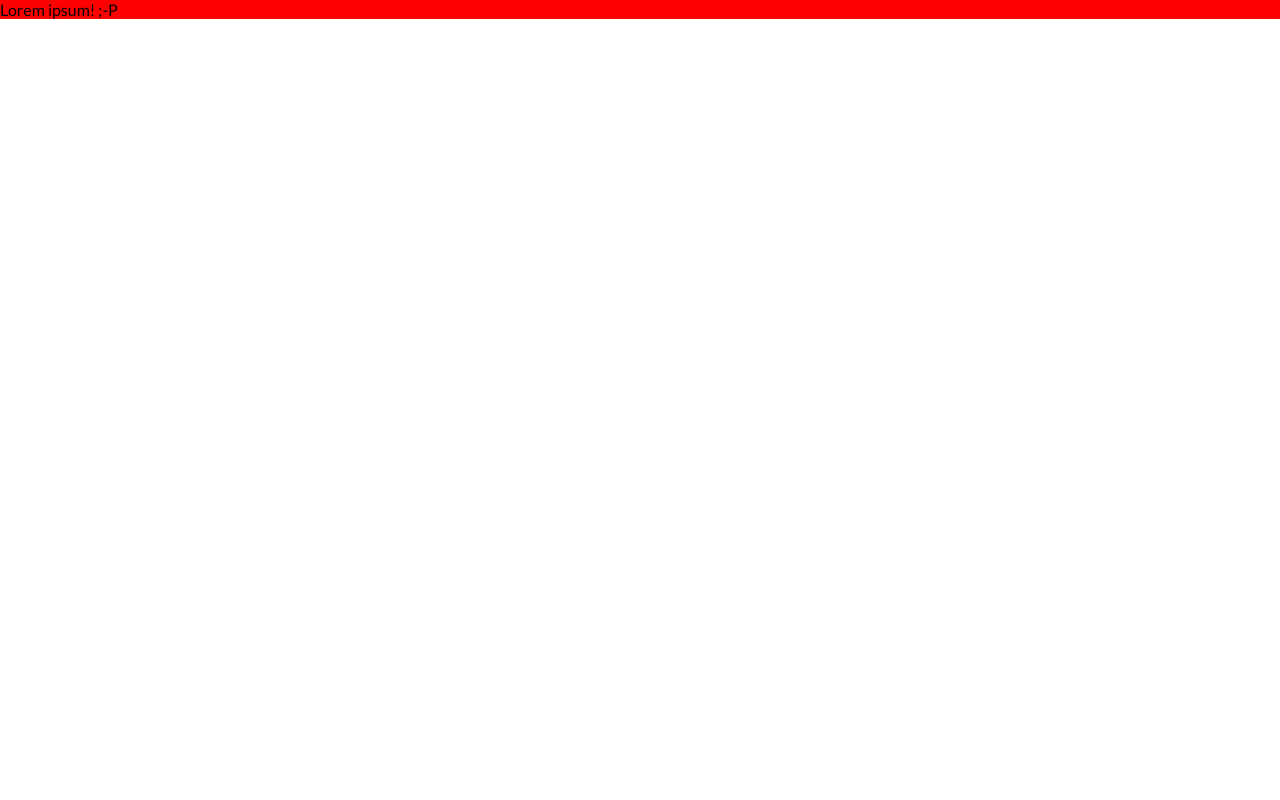
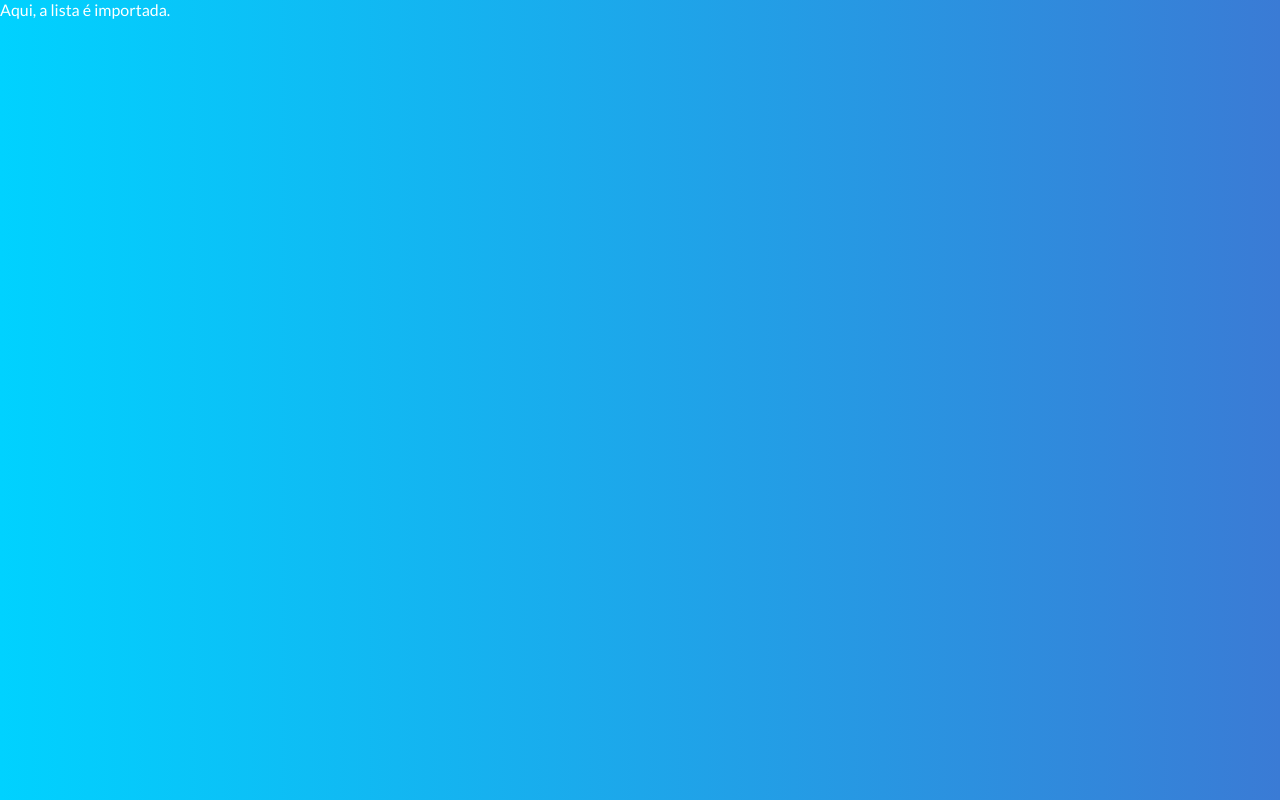
Before and after one commit to jeanlivino/site, a Next.js app: page / in a window 1280 px wide. Built offline with nearby package versions, Linux system fonts and the light colour scheme.

Commit message:
Importando estilos comuns no Header

```diff
--- a/components/Header/header.module.css
+++ b/components/Header/header.module.css
@@ -1,3 +1,6 @@
 .header {
-    background: #ff0000;
+    background-image: linear-gradient(to right, #00d2ff, #3a7bd5);
+    color: var(--color);
+
+    height: 100vh;
 }
--- a/components/Header/index.js
+++ b/components/Header/index.js
@@ -1,9 +1,12 @@
 import React, { Component } from 'react'
 import style from './header.module.css'
+import commonStyles from '../../static/css/style.css'
 
 const Header = () => (
     <header className={ style.header }>
-        <p>Lorem ipsum! ;-P</p>
+        <div className={ commonStyles.container }>
+            <p>Aqui, a lista é importada.</p>
+        </div>
     </header>
 )
 
--- a/pages/index.js
+++ b/pages/index.js
@@ -1,7 +1,7 @@
 import React, { Fragment } from 'react'
+import '../static/css/style.css'
 import Head from '../components/Head'
 import Header from '../components/Header'
-import '../static/css/style.css'
 
 const Home = () => (
   <Fragment>
--- a/static/css/style.css
+++ b/static/css/style.css
@@ -5,38 +5,17 @@
   padding: 0;
   font-family: 'Lato', sans-serif;
 }
-nav {
-  text-align: center;
-  background: #347FAA;
+
+:root {
+  --color: #fff;
 }
-ul {
-  display: flex;
-  justify-content: space-between;
-}
-nav > ul {
-  padding: 4px 16px;
-}
-li {
-  display: flex;
-  padding: 8px;
-}
-a {
-  color: #fff;
-  text-decoration: none;
-  font-size: 1.3em;
-  text-transform: uppercase;
-  letter-spacing: 1.2px;
-}
-  :hover {
 
-  }
-.title {
-  font-size: 1.7em;
-  align-items: center;
+body {
+  font-size: 16px;
 }
 
 .container {
-  padding: 15px;
+  padding: 0 1rem;
   flex-direction: column;
   width: calc(100% - 30px);
 }
```
